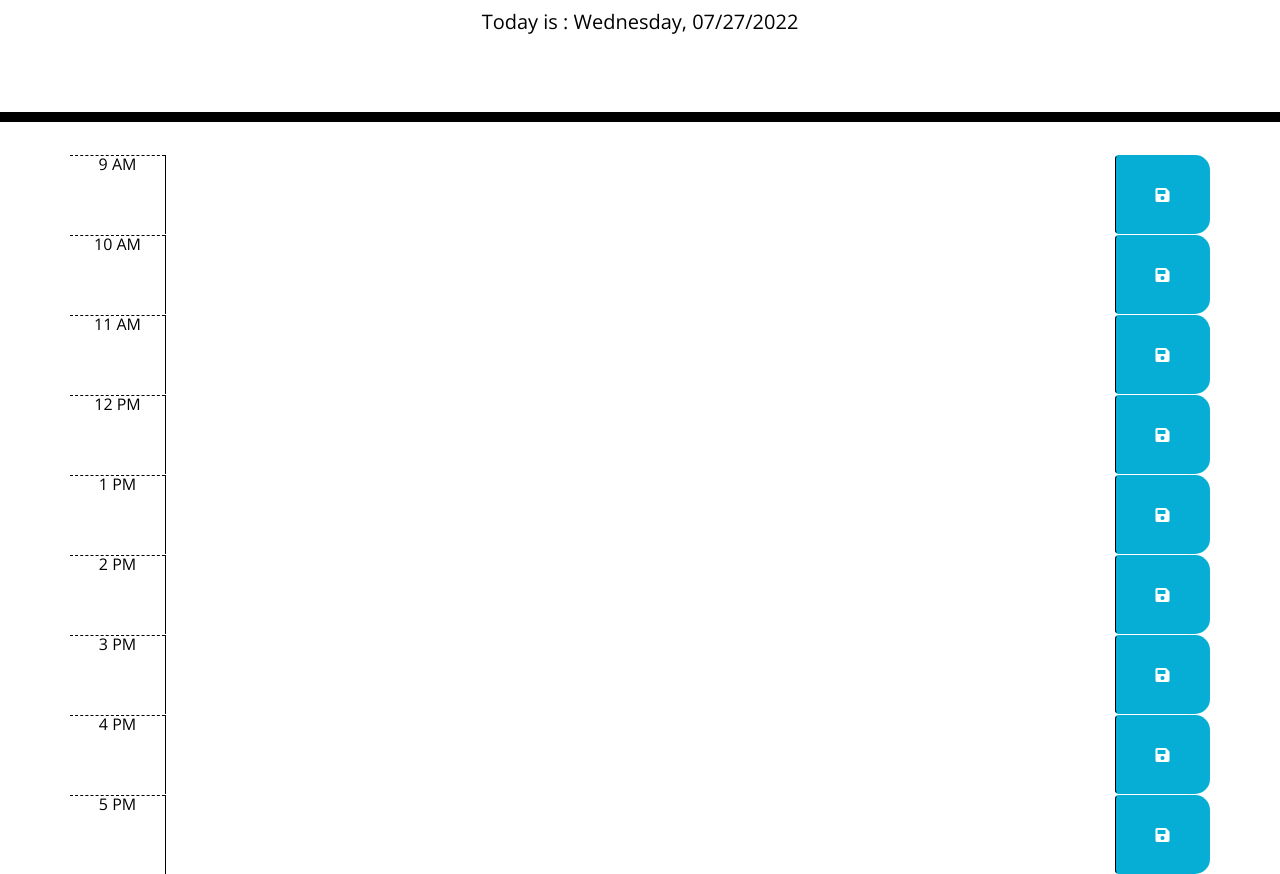
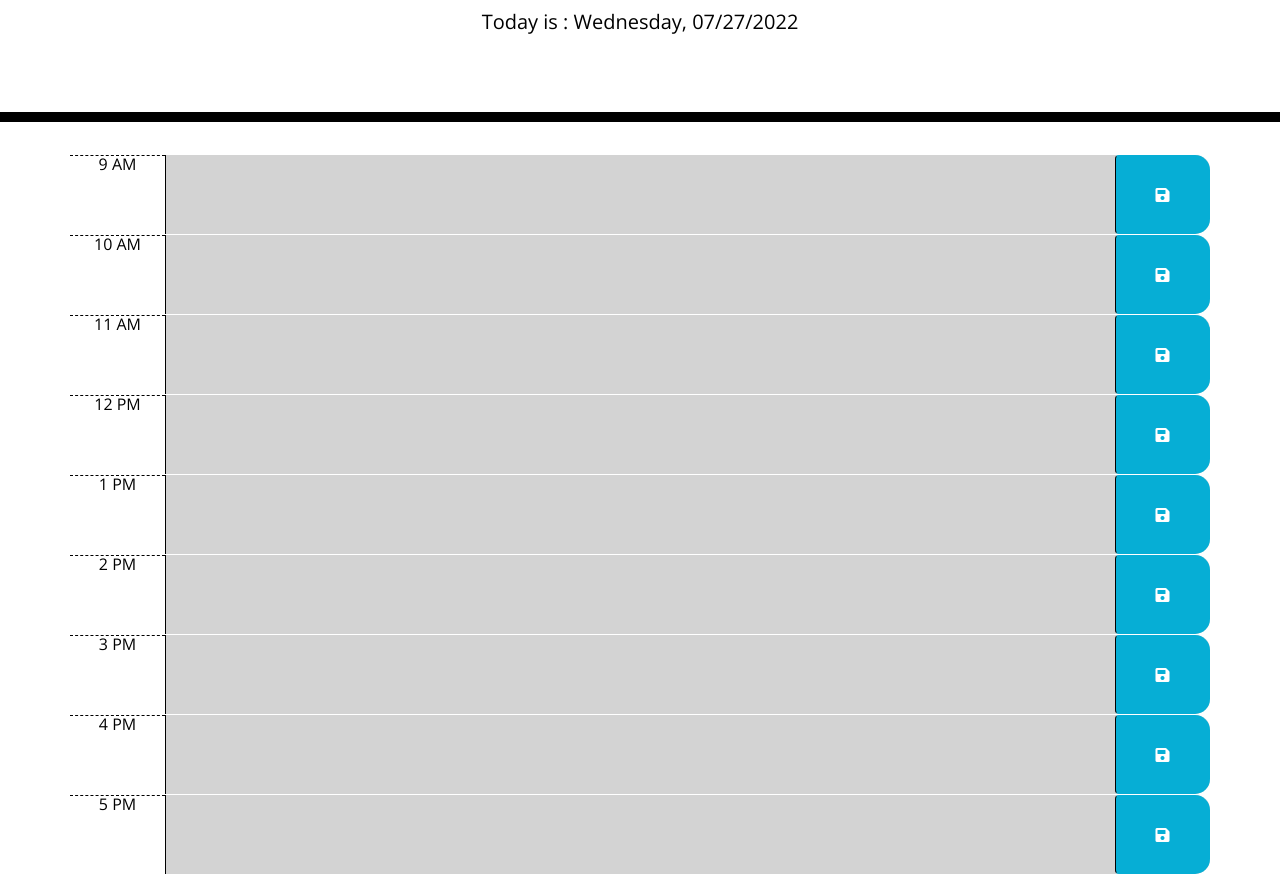
Before and after one commit to natesoum/workday-planner, a plain HTML site: page index.html in a window 1280 px wide. Shown: the part 182-1056 px from the top of the page. Drawn offline with nearby package versions, Linux system fonts and the light colour scheme.

Commit message:
Successfully displays correct background color for each hour depending on current hour

```diff
--- a/assets/js/script.js
+++ b/assets/js/script.js
@@ -2,3 +2,33 @@
 var todaysDate = moment().format("[Today is : ]dddd, MM/DD/YYYY");
 // Targets ID currentDay and inputs the current Date
 $("#currentDay").text(todaysDate);
+
+function hourTracker() {
+    // Grabs current hours & stores in variable
+    var currentHour = moment().hour();
+
+    // Grabs all elements with time-block class
+    $(".time-block").each(function() {
+
+    // Stores all the hours into our variable hours
+        var hours = parseInt($(this).attr("id").split("hour")[1]);
+        // Adds "past" class to hour if hours is before current time
+        if (hours < currentHour) {
+            $(this).removeClass("future");
+            $(this).removeClass("present");
+            $(this).addClass("past");
+        } // Adds "present" class to hour if hour is the same as current time
+        else if (hours === currentHour) {
+            $(this).removeClass("future");
+            $(this).removeClass("past");
+            $(this).addClass("present");
+        } // Adds "future" class to hour if hour is ahead of current time
+        else {
+            $(this).removeClass("present");
+            $(this).removeClass("past");
+            $(this).addClass("future");
+        }
+    });
+};
+
+hourTracker();
--- a/index.html
+++ b/index.html
@@ -32,55 +32,55 @@
 
       <!-- Timeblocks go here -->
       <!-- Referencing grid system columns as a whole take up the full width(12) but distributed them between HOUR DIV(1) TEXTAREA(10) & BUTTON(1) -->
-        <div id="hour-9" class="row time-block">
+        <div id="hour9" class="row time-block">
             <div class="col-md-1 hour">9 AM</div>
             <textarea class="col-md-10 description"></textarea>
             <button class="col-md-1 btn saveBtn"><i class="fas fa-save"></i></button>
         </div>
 
-        <div id="hour-10" class="row time-block">
+        <div id="hour10" class="row time-block">
             <div class="col-md-1 hour">10 AM</div>
             <textarea class="col-md-10 description"></textarea>
             <button class="col-md-1 btn saveBtn"><i class="fas fa-save"></i></button>
         </div>
 
-        <div id="hour-11" class="row time-block">
+        <div id="hour11" class="row time-block">
             <div class="col-md-1 hour">11 AM</div>
             <textarea class="col-md-10 description"></textarea>
             <button class="col-md-1 btn saveBtn"><i class="fas fa-save"></i></button>
         </div>
 
-        <div id="hour-12" class="row time-block">
+        <div id="hour12" class="row time-block">
             <div class="col-md-1 hour">12 PM</div>
             <textarea class="col-md-10 description"></textarea>
             <button class="col-md-1 btn saveBtn"><i class="fas fa-save"></i></button>
         </div>
 
-        <div id="hour-13" class="row time-block">
+        <div id="hour13" class="row time-block">
             <div class="col-md-1 hour">1 PM</div>
             <textarea class="col-md-10 description"></textarea>
             <button class="col-md-1 btn saveBtn"><i class="fas fa-save"></i></button>
         </div>
 
-        <div id="hour-14" class="row time-block">
+        <div id="hour14" class="row time-block">
             <div class="col-md-1 hour">2 PM</div>
             <textarea class="col-md-10 description"></textarea>
             <button class="col-md-1 btn saveBtn"><i class="fas fa-save"></i></button>
         </div>
 
-        <div id="hour-15" class="row time-block">
+        <div id="hour15" class="row time-block">
             <div class="col-md-1 hour">3 PM</div>
             <textarea class="col-md-10 description"></textarea>
             <button class="col-md-1 btn saveBtn"><i class="fas fa-save"></i></button>
         </div>
 
-        <div id="hour-16" class="row time-block">
+        <div id="hour16" class="row time-block">
             <div class="col-md-1 hour">4 PM</div>
             <textarea class="col-md-10 description"></textarea>
             <button class="col-md-1 btn saveBtn"><i class="fas fa-save"></i></button>
         </div>
 
-        <div id="hour-17" class="row time-block">
+        <div id="hour17" class="row time-block">
             <div class="col-md-1 hour">5 PM</div>
             <textarea class="col-md-10 description"></textarea>
             <button class="col-md-1 btn saveBtn"><i class="fas fa-save"></i></button>
```
